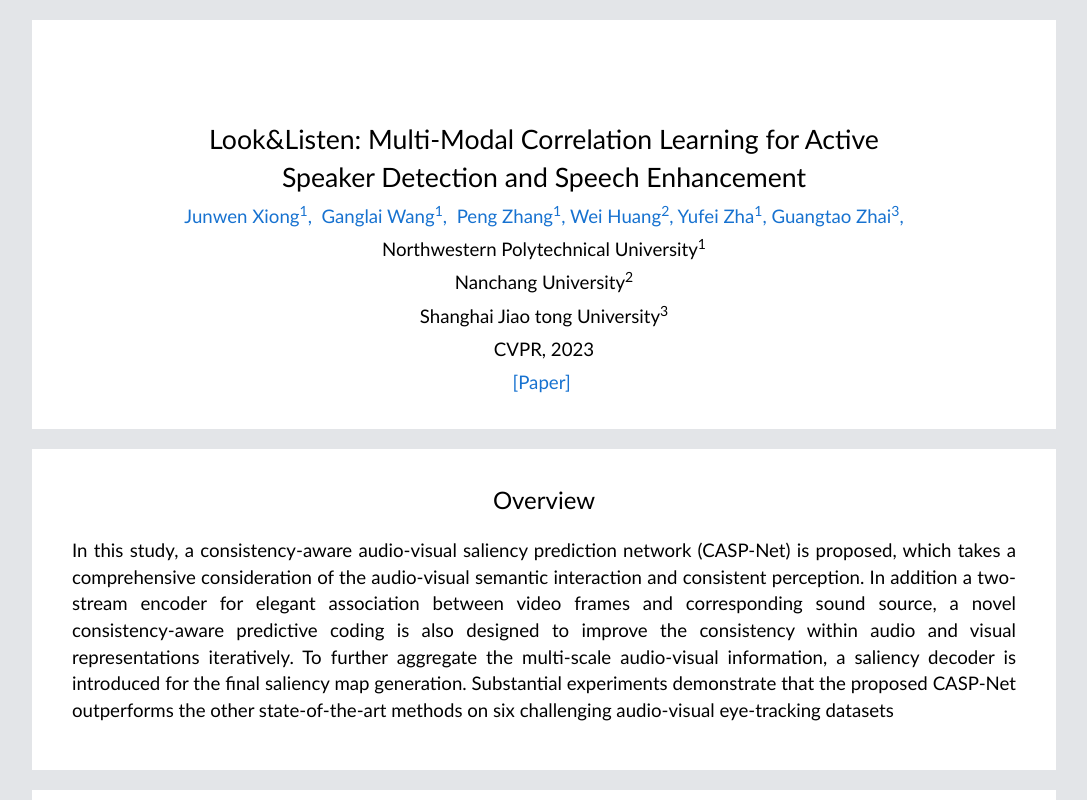
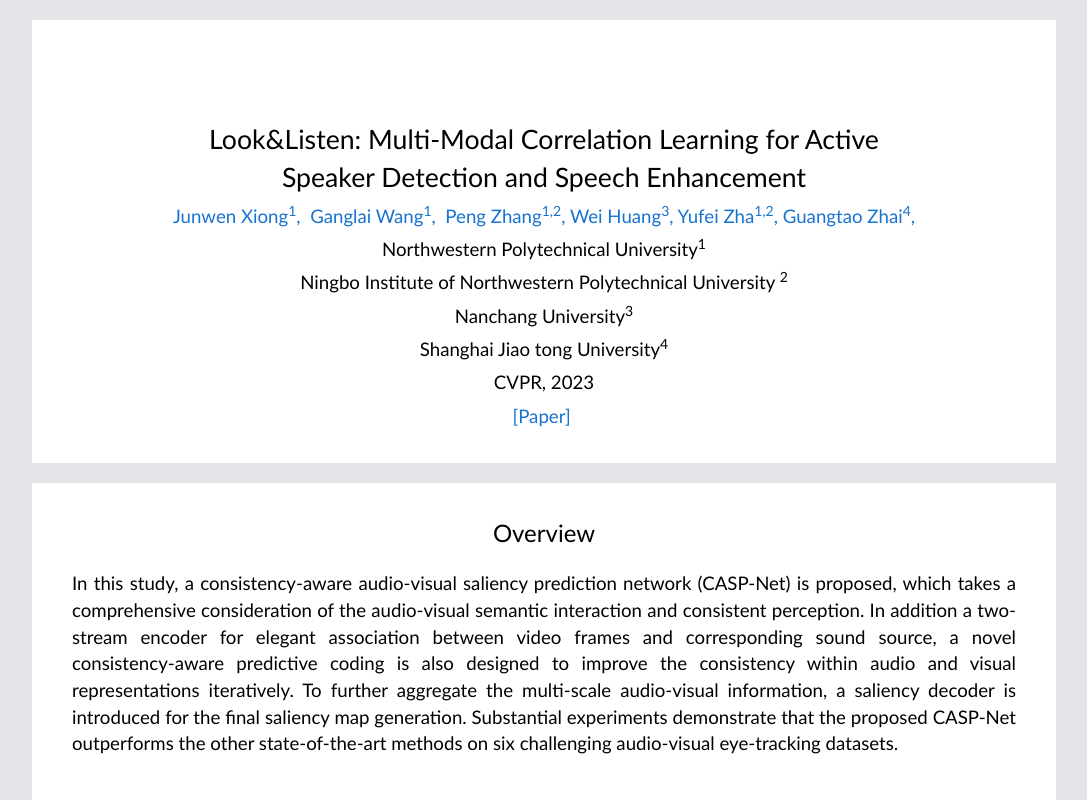
Before and after one commit to junwenxiong/junwenxiong.github.io, a plain HTML site: page CASP-Net/index.html in a window 1280 px wide. Shown: the top 800 px of the page, without its empty margins (96-1183 px from the left). Drawn offline with Linux system fonts and the light colour scheme.

Commit message:
add univ info

```diff
--- a/CASP-Net/index.html
+++ b/CASP-Net/index.html
@@ -3,6 +3,7 @@
 
 
 <!-- === Header Starts === -->
+
 <head>
   <meta http-equiv="Content-Type" content="text/html; charset=UTF-8">
 
@@ -22,27 +23,33 @@
   <div class="section">
     <!-- === Title Starts === -->
     <div class="header">
-    <div class="title", style="padding-top: 25pt;">  <!-- Set padding as 10 if title is with two lines. -->
+      <div class="title" , style="padding-top: 25pt;"> <!-- Set padding as 10 if title is with two lines. -->
         Look&Listen: Multi-Modal Correlation Learning for Active Speaker Detection and Speech Enhancement
       </div>
     </div>
     <!-- === Title Ends === -->
     <div class="author">
-      <a href="https://scholar.google.com/citations?user=7iM62mUAAAAJ&hl=en" target="_blank">Junwen Xiong<sup>1</sup>,&nbsp;</a>
+      <a href="https://scholar.google.com/citations?user=7iM62mUAAAAJ&hl=en" target="_blank">Junwen
+        Xiong<sup>1</sup>,&nbsp;</a>
       <a href="#" target="_blank"> Ganglai Wang<sup>1</sup>,&nbsp;</a>
-      <a href="https://teacher.nwpu.edu.cn/2011010119.html" target="_blank"> Peng Zhang<sup>1</sup>,</a>
-      <a href="https://smcs.ncu.edu.cn/xxgk/xrld/e5556f612a974fcfafd7a53437528405.htm" target="_blank">Wei Huang<sup>2</sup>,</a>
-      <a href="https://teacher.nwpu.edu.cn/yufeizha" target="_blank"> Yufei Zha<sup>1</sup>,</a>
-      <a href="https://scholar.google.ca/citations?user=E6zbSYgAAAAJ&hl=en" target="_blank">Guangtao Zhai<sup>3</sup>,</a>
+      <a href="https://teacher.nwpu.edu.cn/2011010119.html" target="_blank"> Peng Zhang<sup>1,2</sup>,</a>
+      <a href="https://smcs.ncu.edu.cn/xxgk/xrld/e5556f612a974fcfafd7a53437528405.htm" target="_blank">Wei
+        Huang<sup>3</sup>,</a>
+      <a href="https://teacher.nwpu.edu.cn/yufeizha" target="_blank"> Yufei Zha<sup>1,2</sup>,</a>
+      <a href="https://scholar.google.ca/citations?user=E6zbSYgAAAAJ&hl=en" target="_blank">Guangtao
+        Zhai<sup>4</sup>,</a>
     </div>
     <div class="institution">
       Northwestern Polytechnical University<sup>1</sup>
     </div>
     <div class="institution">
-    Nanchang University<sup>2</sup>
+      Ningbo Institute of Northwestern Polytechnical University <sup>2</sup>
     </div>
     <div class="institution">
-    Shanghai Jiao tong University<sup>3</sup>
+      Nanchang University<sup>3</sup>
+    </div>
+    <div class="institution">
+      Shanghai Jiao tong University<sup>4</sup>
     </div>
     <div class="conference">
       CVPR, 2023
@@ -58,7 +65,13 @@
   <div class="section">
     <div class="title">Overview</div>
     <div class="body">
-  In this study, a consistency-aware audio-visual saliency prediction network (CASP-Net) is proposed, which takes a comprehensive consideration of the audio-visual semantic interaction and consistent perception. In addition a two-stream encoder for elegant association between video frames and corresponding sound source, a novel consistency-aware predictive coding is also designed to improve the consistency within audio and visual representations iteratively. To further aggregate the multi-scale audio-visual information, a saliency decoder is introduced for the final saliency map generation. Substantial experiments demonstrate that the proposed CASP-Net outperforms the other state-of-the-art methods on six challenging audio-visual eye-tracking datasets
+      In this study, a consistency-aware audio-visual saliency prediction network (CASP-Net) is proposed, which takes a
+      comprehensive consideration of the audio-visual semantic interaction and consistent perception. In addition a
+      two-stream encoder for elegant association between video frames and corresponding sound source, a novel
+      consistency-aware predictive coding is also designed to improve the consistency within audio and visual
+      representations iteratively. To further aggregate the multi-scale audio-visual information, a saliency decoder is
+      introduced for the final saliency map generation. Substantial experiments demonstrate that the proposed CASP-Net
+      outperforms the other state-of-the-art methods on six challenging audio-visual eye-tracking datasets.
     </div>
   </div>
   <!-- === Overview Section Ends === -->
@@ -75,7 +88,11 @@
     <div class="title">
 
       <div class="body">
-    The example figure shows the saliency results of our model compared to STAViS in audio and video temporal sequences. In the last time segment, the audio information that occurs in the event is inconsistent with the visual information. Our method can cope with such challenge by automatically learning to align the audio-visual features. The results of STAViS, however, show that it is incapable to address the problem of audio-visual inconsistency. GT denotes ground truth.
+        The example figure shows the saliency results of our model compared to STAViS in audio and video temporal
+        sequences. In the last time segment, the audio information that occurs in the event is inconsistent with the
+        visual information. Our method can cope with such challenge by automatically learning to align the audio-visual
+        features. The results of STAViS, however, show that it is incapable to address the problem of audio-visual
+        inconsistency. GT denotes ground truth.
       </div>
 
       <img src="./assets/audio_visual_inconsistency.png" width="800">
@@ -83,8 +100,12 @@
     </div>
     <!-- <br></br> -->
     <div class="title">
-  <div class = "body">
-     The proposed <font size="4" color="blue">CASP-Net</font> is composed of: a two-stream network to obtain visual saliency and auditory saliency feature, an audio-visual interaction module to integrate the visual and auditory conspicuity maps, a consistency-aware predictive coding module to reason the coherent spatio-temporal visual feature with audio feature, and a saliency decoder to estimate saliency map with multi-scale audio-visual features.
+      <div class="body">
+        The proposed <font size="4" color="blue">CASP-Net</font> is composed of: a two-stream network to obtain visual
+        saliency and auditory saliency feature, an audio-visual interaction module to integrate the visual and auditory
+        conspicuity maps, a consistency-aware predictive coding module to reason the coherent spatio-temporal visual
+        feature with audio feature, and a saliency decoder to estimate saliency map with multi-scale audio-visual
+        features.
       </div>
       <img src="./assets/model_structure.png" width="800">
     </div>
@@ -96,7 +117,7 @@
   <div class="section">
     <div class="title">Results</div>
     <div class="body">
-    Qualitative results of audio-visual saliency maps:
+      Qualitative results of audio-visual saliency maps.
       <!-- Adjust the number of rows and columns (EVERY project differs). -->
       <table width="100%" style="margin: 20pt 0; text-align: center;">
         <tr>
@@ -172,4 +193,5 @@
 
 
 </body>
+
 </html>
```
Lines whose indentation alone changed are shown as unchanged.
